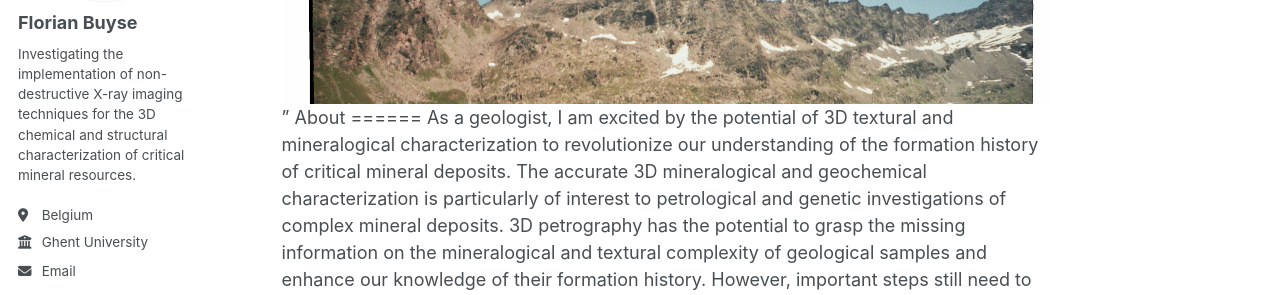
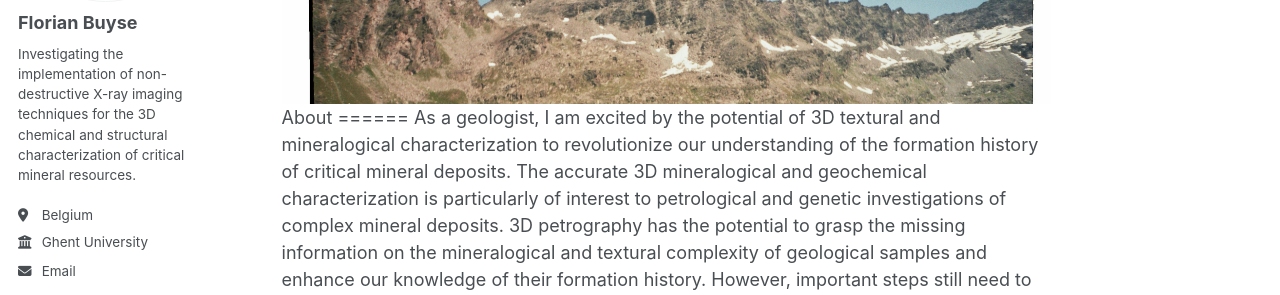
Before and after one commit to fgbuyse/fgbuyse.github.io, a Jekyll site: the page built from _pages/about.md, in a window 1280 px wide and 1098 px high. Shown: the part 272-567 px from the top of the window. Built offline with Jekyll 4.4.1, drawn with Linux system fonts in a browser that asks for light colours; some web fonts are replaced; a script that is not in the unit is left out; some of the changed text lies outside the part shown.

Commit message:
Update about.md

```diff
--- a/_pages/about.md
+++ b/_pages/about.md
@@ -8,7 +8,7 @@ redirect_from:
 ---
 
 Under construction
-<img src='/images/banner.jpeg'>"
+<img src='/images/banner.jpeg'>
 About
 ======
 As a geologist, I am excited by the potential of 3D textural and mineralogical characterization to revolutionize our understanding of the formation history of critical mineral deposits. The accurate 3D
```
